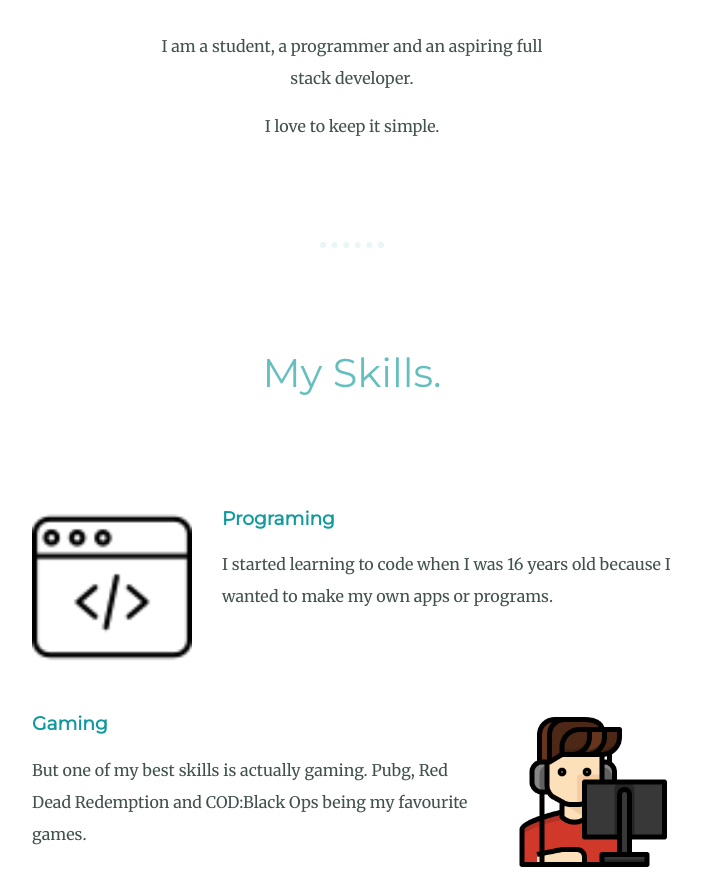
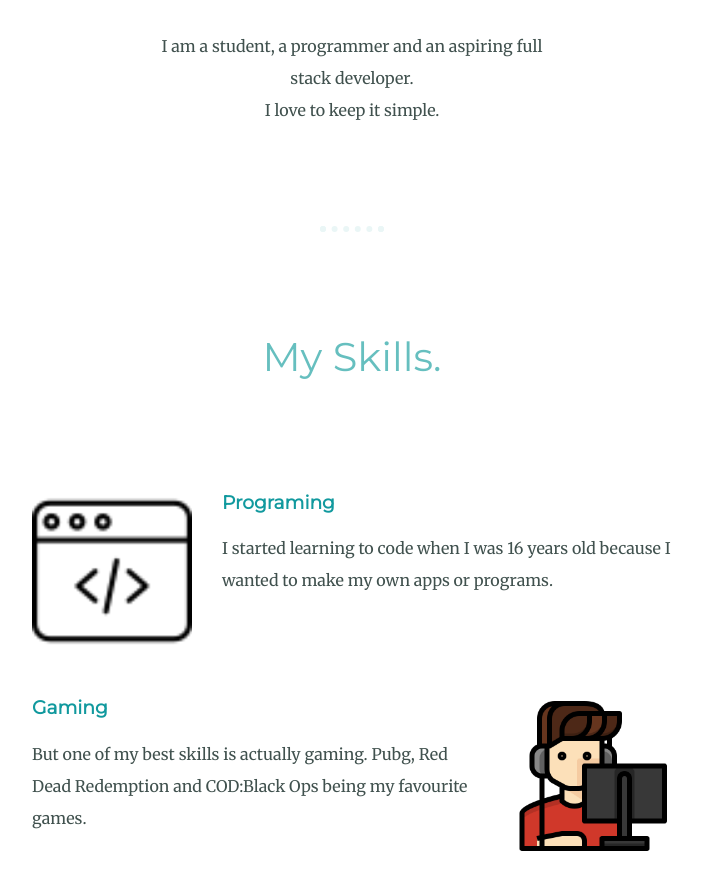
Before and after one commit to YasarArafathAli/CV, a plain HTML site: page index.html in a window 1280 px wide. Shown: the part 1168-2059 px from the top of the page, without its empty margins (288-989 px from the left). Drawn offline with Linux system fonts and the light colour scheme.

Commit message:
Update index.html

```diff
--- a/index.html
+++ b/index.html
@@ -41,7 +41,7 @@
       <img src="images/Arafath.png" alt="img" width="200px">
       <h2>Hello.</h2>
       <p class="intro">I am a student, a programmer and an aspiring full stack developer. </p>
-      <p class"intro">I love to keep it simple.</p>
+      <p class="intro">I love to keep it simple.</p>
     </div>
     <hr>
     <div class="skills" id = 'intrests'>
```
